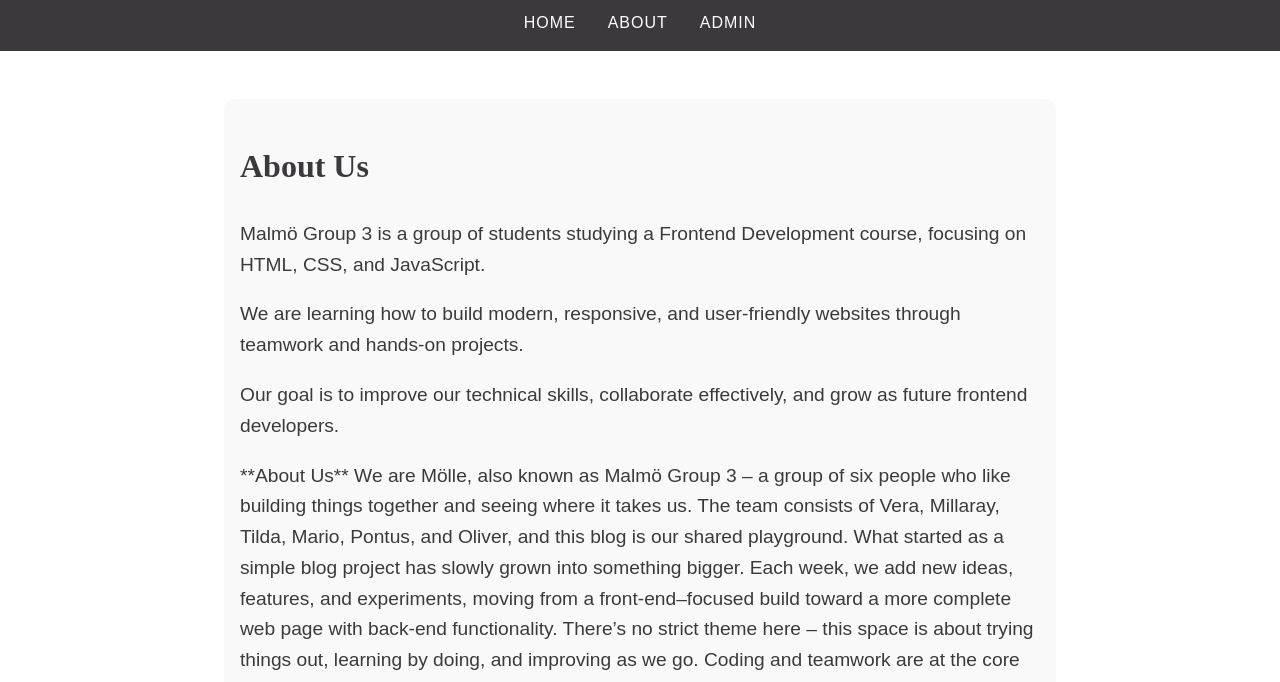
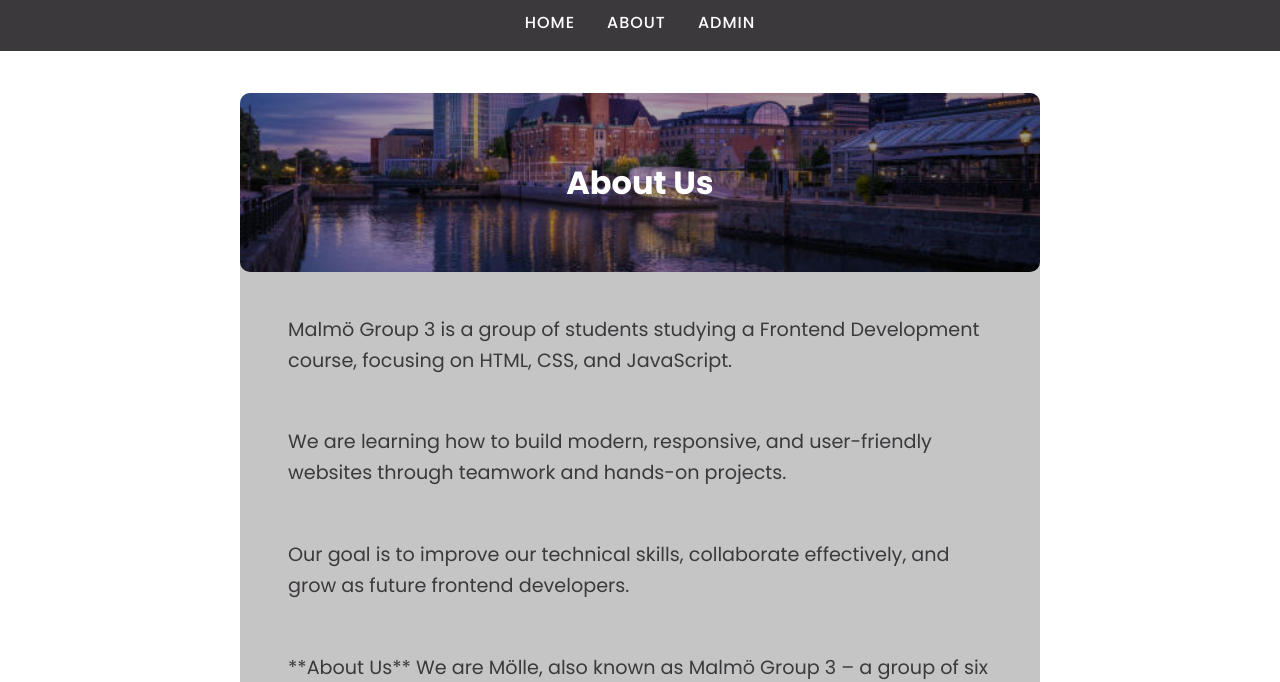
Before and after one commit to chas-fjax25-molle/Blogg, a website built with Vite: page about.html in a window 1280 px wide. Shown: the part 129-811 px from the top of the page. Built offline with nearby package versions, Linux system fonts and the light colour scheme.

Commit message:
About us styling

```diff
--- a/about.html
+++ b/about.html
@@ -8,6 +8,11 @@
     <link rel="icon" type="image/x-icon" href="/blog.jpg">
     <link rel="stylesheet" href="src/styles.css">
     <link rel="stylesheet" href="src/layout.css">
+    <link rel="preconnect" href="https://fonts.googleapis.com">
+    <link rel="preconnect" href="https://fonts.gstatic.com/" crossorigin>
+    <link
+        href="https://fonts.googleapis.com/css2?family=Poppins:ital,wght@0,100;0,200;0,300;0,400;0,500;0,600;0,700;0,800;0,900;1,100;1,200;1,300;1,400;1,500;1,600;1,700;1,800;1,900&display=swap"
+        rel="stylesheet">
     <title>Blog</title>
 
     <meta name="description" content="A blog about various topics">
--- a/src/layout.css
+++ b/src/layout.css
@@ -146,13 +146,30 @@
 .about-us {
     text-align: left;
     max-width: 800px;
-    margin: 2rem auto;
-    padding: 1rem;
+    margin: 0 auto;
+    padding: 0;
     font-size: 1.2rem;
     line-height: 1.6;
-    background-color: #f9f9f9;
+    background-color: #c5c5c5;
     border-radius: 10px;
 }
+
+.about-us h2 {
+    background-image: url('/public/istockphoto.jpg');
+    background-position: center;
+    background-size: cover;
+    background-color: #a5a5a5;
+    background-blend-mode: multiply;
+    color: white;
+    text-align: center;
+    border-radius: 10px;
+    padding: 4rem;
+}
+
+.about-us p {
+    padding: 1rem 3rem;
+}
+
 
 footer {
     text-align: center;
--- a/src/styles.css
+++ b/src/styles.css
@@ -1,5 +1,5 @@
 * {
-    font-family: 'Quicksand', sans-serif;
+    font-family: 'Poppins', sans-serif;
 }
 
 body {
@@ -18,7 +18,6 @@
 
 .nav-menu a {
     text-transform: uppercase;
-    font-family: '', sans-serif;
     color: white;
     letter-spacing: 1px;
     font-weight: 500;
@@ -36,7 +35,6 @@
 }
 
 main h2 {
-    font-family: 'Playfair Display', serif;
     font-size: 2rem;
 }
 
```
Also changed, not shown: public/istockphoto.jpg (added).
